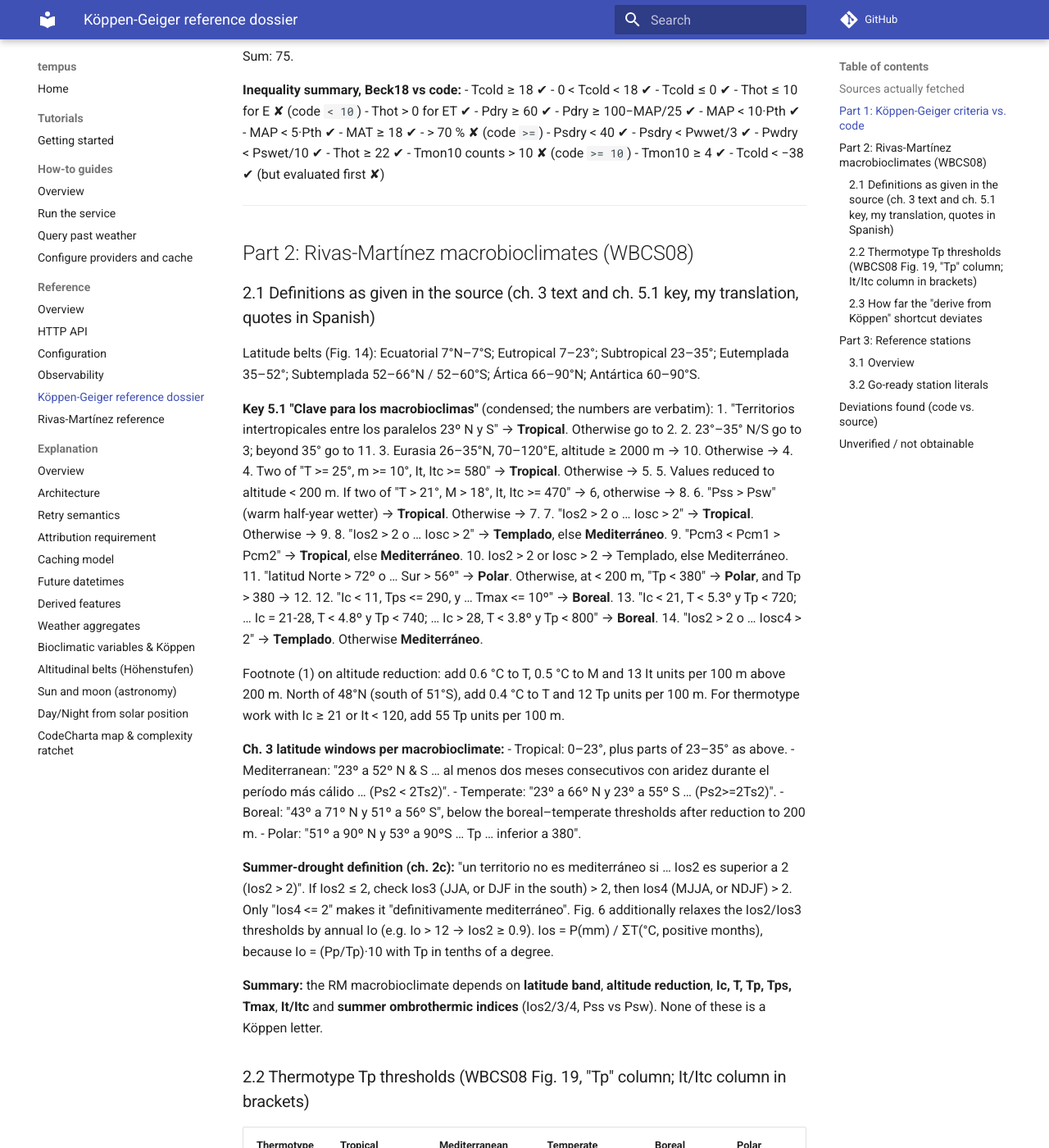
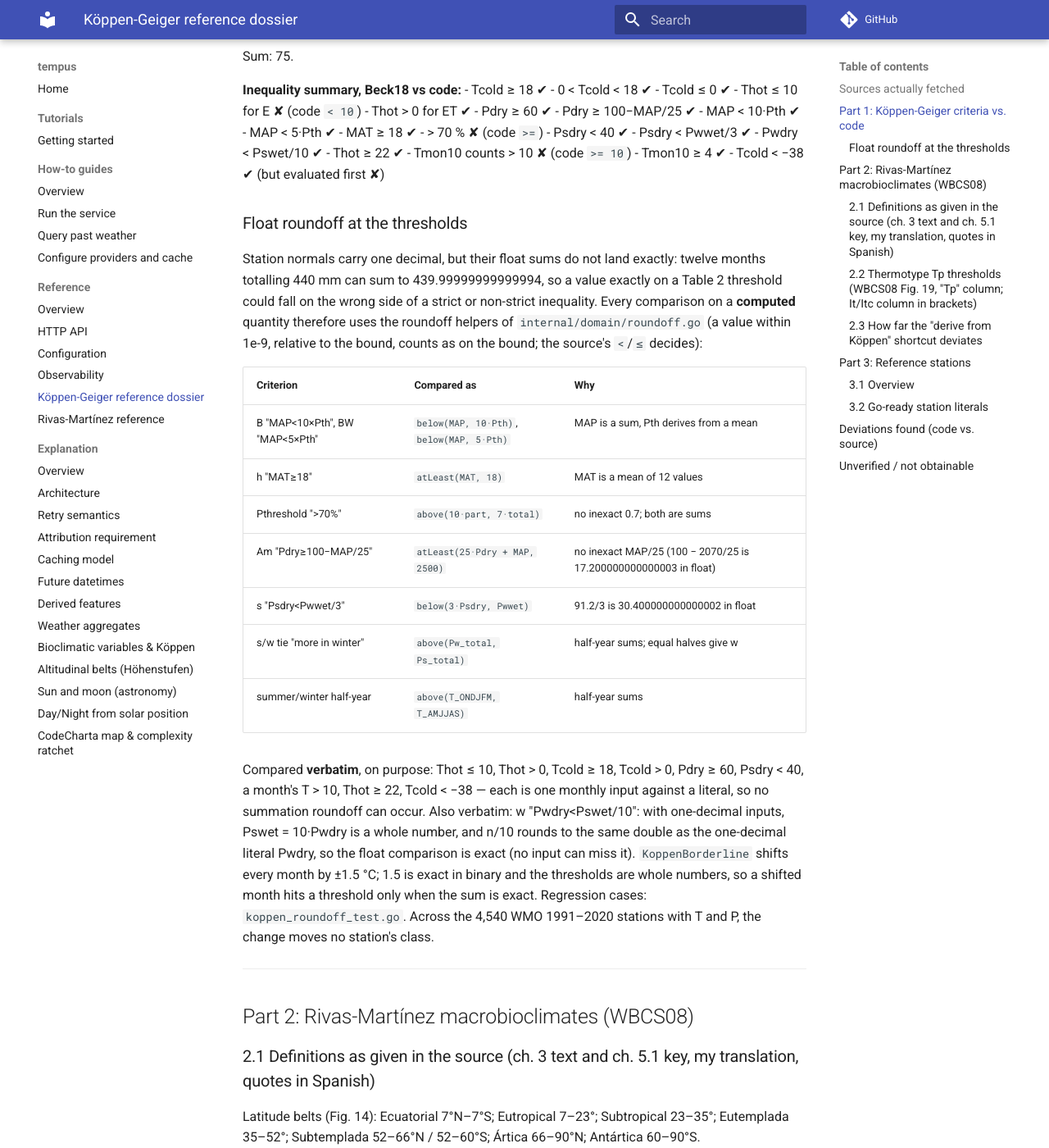
Before and after one commit to jobrunner/tempus, an MkDocs documentation site: the page built from docs/research/koppen-reference.md, in a window 1280 px wide and 1400 px high, scrolled down 6698 px. Shown: the whole window at 82% size. Built offline with MkDocs 1.6.1 and Material for MkDocs 9.7.7, drawn with Linux system fonts in a browser that asks for light colours; comment, search, counter and statistics services are not loaded.

Commit message:
fix(domain): compare Köppen thresholds on computed values beyond float roundoff
MAP against 10·Pth and 5·Pth, MAT against 18, the Am bound, s's
Psdry<Pwwet/3 and the s/w tie-break on the half-year totals now go through
the roundoff helpers, keeping Beck et al. 2018's strictness. The Am bound is
compared as 25·Pdry + MAP ≥ 2500 and s as 3·Psdry < Pwwet, so the inexact
MAP/25 and Pwwet/3 never enter. Comparisons of a single monthly input with
a literal stay verbatim, as does w's Pwdry<Pswet/10, which is exact for
one-decimal inputs. No class changes across the 4,540 WMO 1991–2020
stations.

Claude-Session: https://claude.ai/code/session_015iSEsXCPDsNBbgBbbBa4Yq

```diff
--- a/docs/research/koppen-reference.md
+++ b/docs/research/koppen-reference.md
@@ -111,6 +111,38 @@ Sum: 75.
 - Tmon10 counts > 10 ✘ (code `>= 10`)
 - Tmon10 ≥ 4 ✔
 - Tcold < −38 ✔ (but evaluated first ✘)
+
+### Float roundoff at the thresholds
+
+Station normals carry one decimal, but their float sums do not land exactly:
+twelve months totalling 440 mm can sum to 439.99999999999994, so a value
+exactly on a Table 2 threshold could fall on the wrong side of a strict or
+non-strict inequality. Every comparison on a **computed** quantity therefore
+uses the roundoff helpers of `internal/domain/roundoff.go` (a value within
+1e-9, relative to the bound, counts as on the bound; the source's `<`/`≤`
+decides):
+
+| Criterion | Compared as | Why |
+|---|---|---|
+| B "MAP<10×Pth", BW "MAP<5×Pth" | `below(MAP, 10·Pth)`, `below(MAP, 5·Pth)` | MAP is a sum, Pth derives from a mean |
+| h "MAT≥18" | `atLeast(MAT, 18)` | MAT is a mean of 12 values |
+| Pthreshold ">70%" | `above(10·part, 7·total)` | no inexact 0.7; both are sums |
+| Am "Pdry≥100−MAP/25" | `atLeast(25·Pdry + MAP, 2500)` | no inexact MAP/25 (100 − 2070/25 is 17.200000000000003 in float) |
+| s "Psdry<Pwwet/3" | `below(3·Psdry, Pwwet)` | 91.2/3 is 30.400000000000002 in float |
+| s/w tie "more in winter" | `above(Pw_total, Ps_total)` | half-year sums; equal halves give w |
+| summer/winter half-year | `above(T_ONDJFM, T_AMJJAS)` | half-year sums |
+
+Compared **verbatim**, on purpose: Thot ≤ 10, Thot > 0, Tcold ≥ 18, Tcold > 0,
+Pdry ≥ 60, Psdry < 40, a month's T > 10, Thot ≥ 22, Tcold < −38 — each is one
+monthly input against a literal, so no summation roundoff can occur. Also
+verbatim: w "Pwdry<Pswet/10": with one-decimal inputs, Pswet = 10·Pwdry is a
+whole number, and n/10 rounds to the same double as the one-decimal literal
+Pwdry, so the float comparison is exact (no input can miss it).
+`KoppenBorderline` shifts every month by ±1.5 °C; 1.5 is exact in binary and
+the thresholds are whole numbers, so a shifted month hits a threshold only
+when the sum is exact. Regression cases: `koppen_roundoff_test.go`. Across
+the 4,540 WMO 1991–2020 stations with T and P, the change moves no station's
+class.
 
 ---
 
```
Also changed, not shown: 1 other file.
